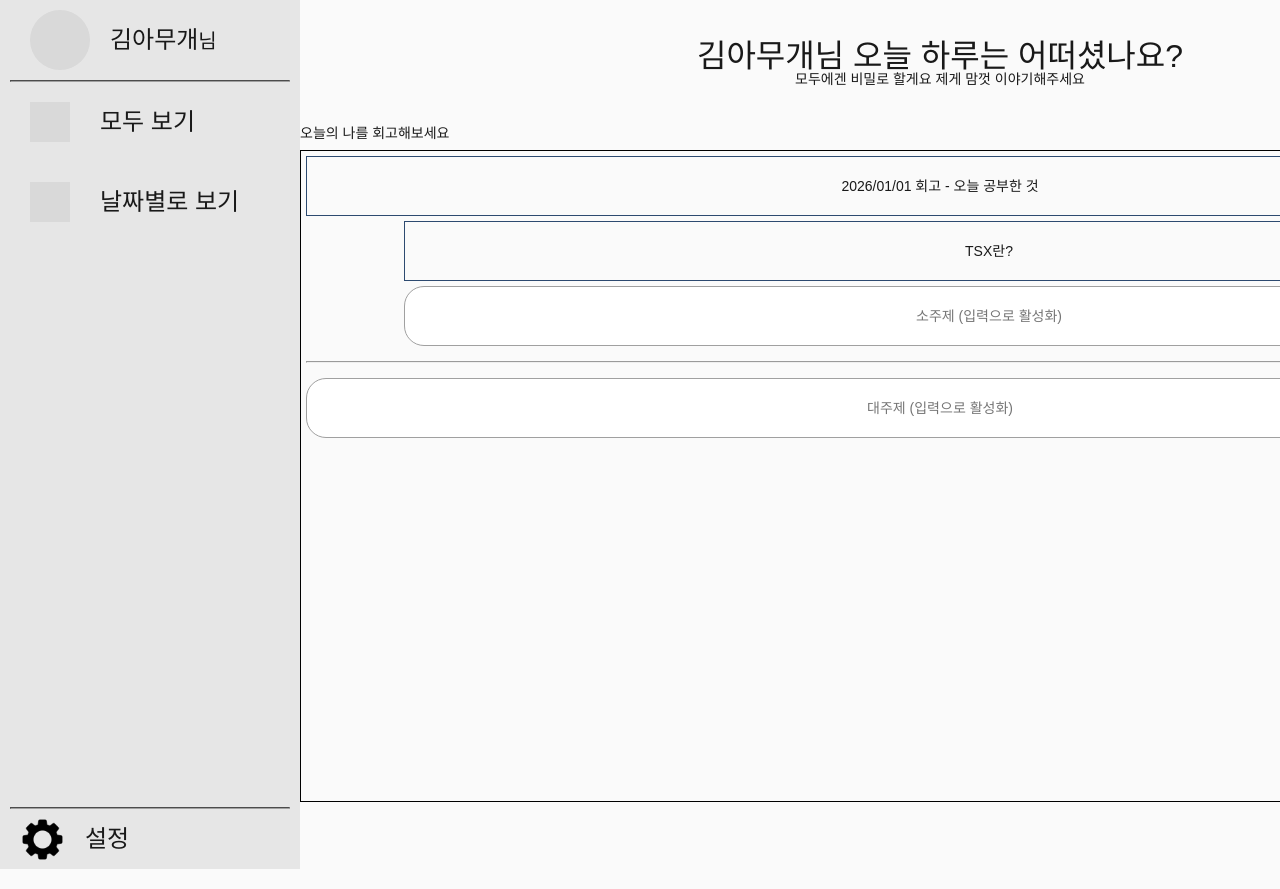
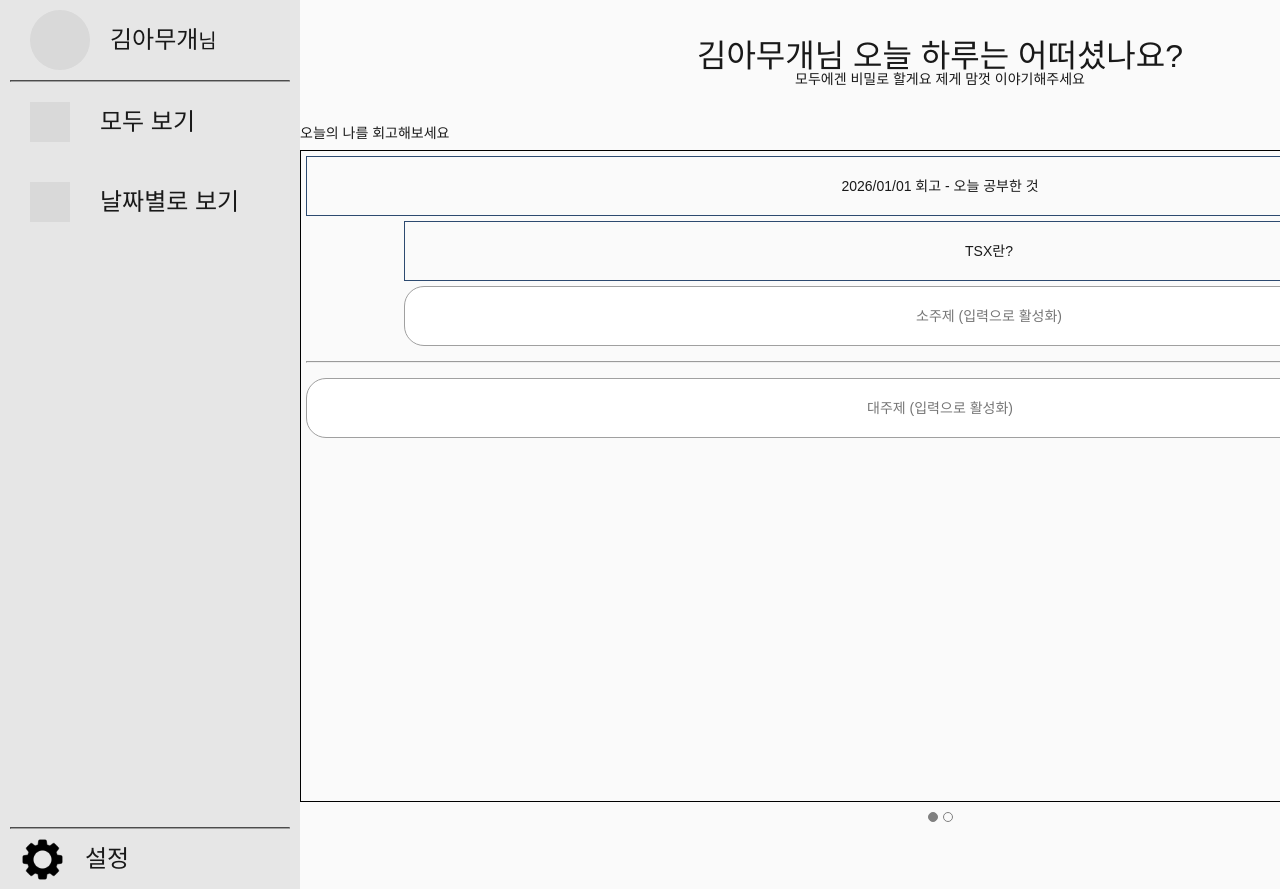
Before and after one commit to Jindo-Dog/RecoveryFrontEnd, a React (Vite) app: page /memoir in a window 1280 px wide. Shown: the top 889 px of the page. Built offline with nearby package versions, Linux system fonts and the light colour scheme.

Commit message:
#41 Feat: progress circle 추가

```diff
--- a/src/component/memoir/editor/memoirTitleList.scss
+++ b/src/component/memoir/editor/memoirTitleList.scss
@@ -34,4 +34,22 @@
         height: rem(60px);
         text-align: center;
     }
+
+    .progress-circles {
+        display: flex;
+        flex-direction: row;
+        margin-top: rem(10px);
+        gap: rem(5px);
+
+        div {
+            width: rem(10px);
+            height: rem(10px);
+            border: rem(1px) solid gray;
+            border-radius: rem(10px);
+        }
+
+        .first-circle {
+            background-color: gray;
+        }
+    }
 }
--- a/src/component/memoir/editor/memoirTitleList.tsx
+++ b/src/component/memoir/editor/memoirTitleList.tsx
@@ -35,6 +35,10 @@ const MemoirTitleList = () => {
                 {mainTitleItems.length > 0 && <hr />}
                 <EditMainMemoirTitle />
             </div>
+            <div className="progress-circles">
+                <div className="first-circle"></div>
+                <div className="second-circle"></div>
+            </div>
         </div>
     );
 };
```
